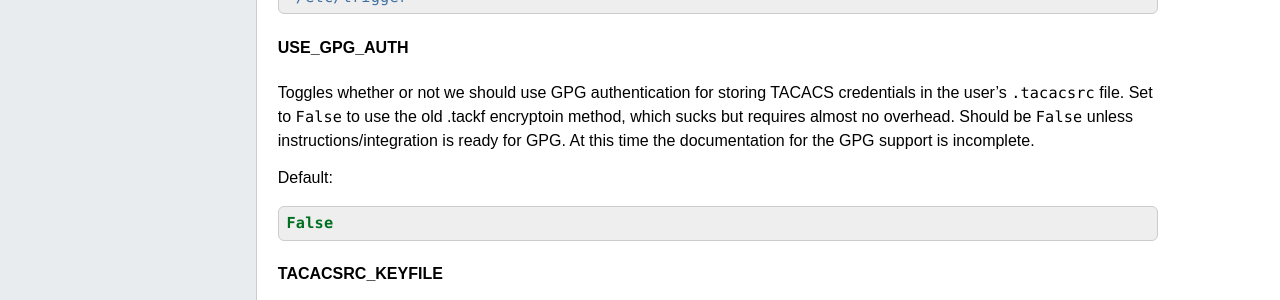
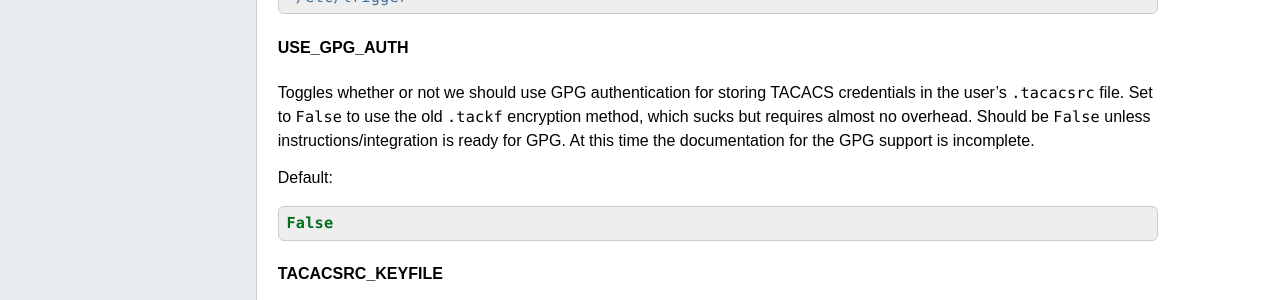
Before and after one commit to trigger/trigger, a Sphinx documentation site: the page built from docs/usage/configuration.rst, in a window 1280 px wide and 900 px high, scrolled down 2061 px. Shown: the part 152-452 px from the top of the window. Built offline with Sphinx 7.4.7, drawn with Linux system fonts in a browser that asks for light colours.

Commit message:
Typo fixes in docs

```diff
--- a/docs/usage/configuration.rst
+++ b/docs/usage/configuration.rst
@@ -115,7 +115,7 @@ USE_GPG_AUTH
 
 Toggles whether or not we should use GPG authentication for storing TACACS
 credentials in the user's ``.tacacsrc`` file. Set to ``False`` to use the old
-.tackf encryptoin method, which sucks but requires almost no overhead.
+``.tackf`` encryption method, which sucks but requires almost no overhead.
 Should be ``False`` unless instructions/integration is ready for GPG. At this
 time the documentation for the GPG support is incomplete.
 
--- a/docs/usage/tacacsrc.rst
+++ b/docs/usage/tacacsrc.rst
@@ -123,7 +123,7 @@ your system.
 Enabling GPG
 ------------
 
-In ``settings.py`` set :setting:`USE_GPG_AUTH` to ``False``.
+In ``settings.py`` set :setting:`USE_GPG_AUTH` to ``True``.
 
 Generating your GPG key
 -----------------------
```
